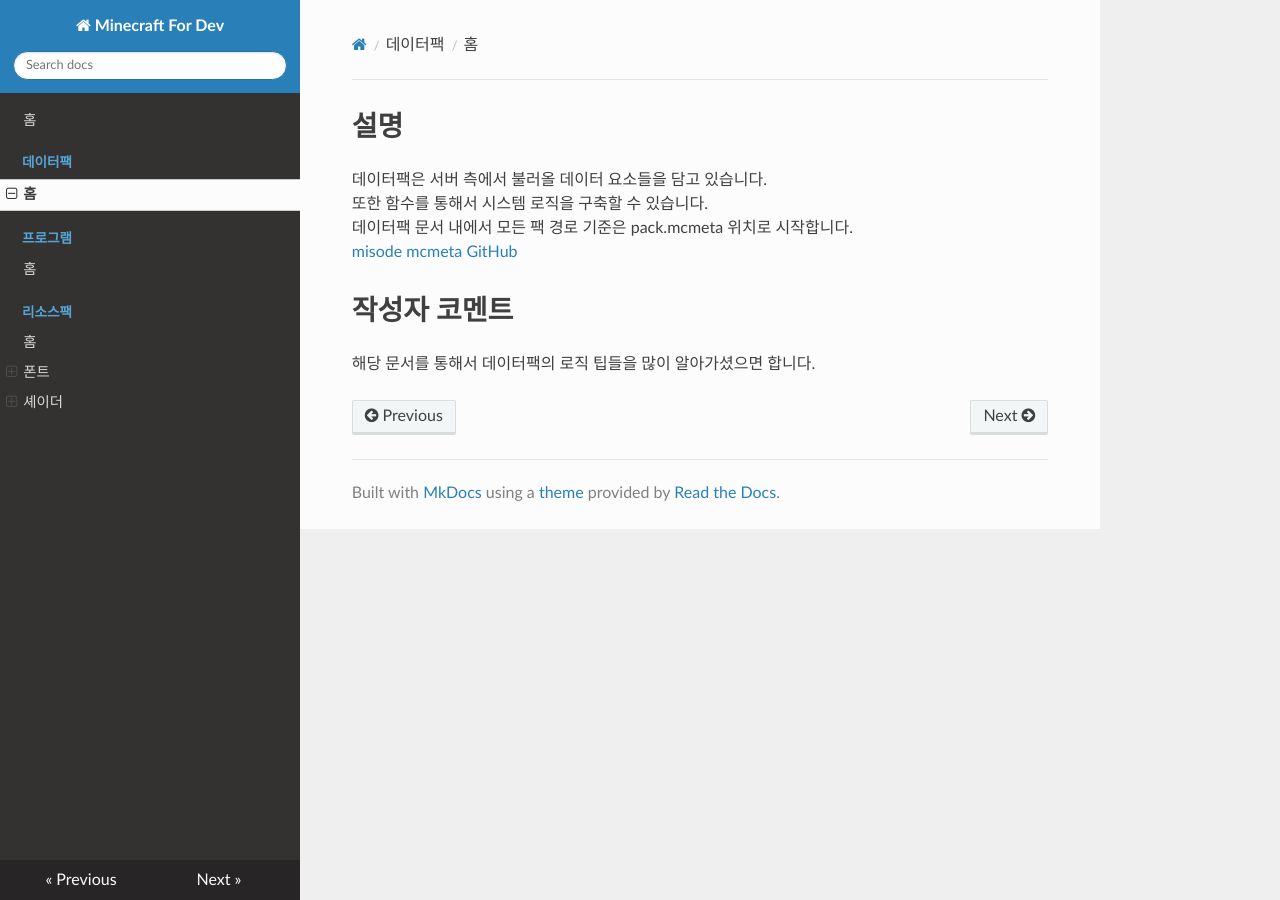
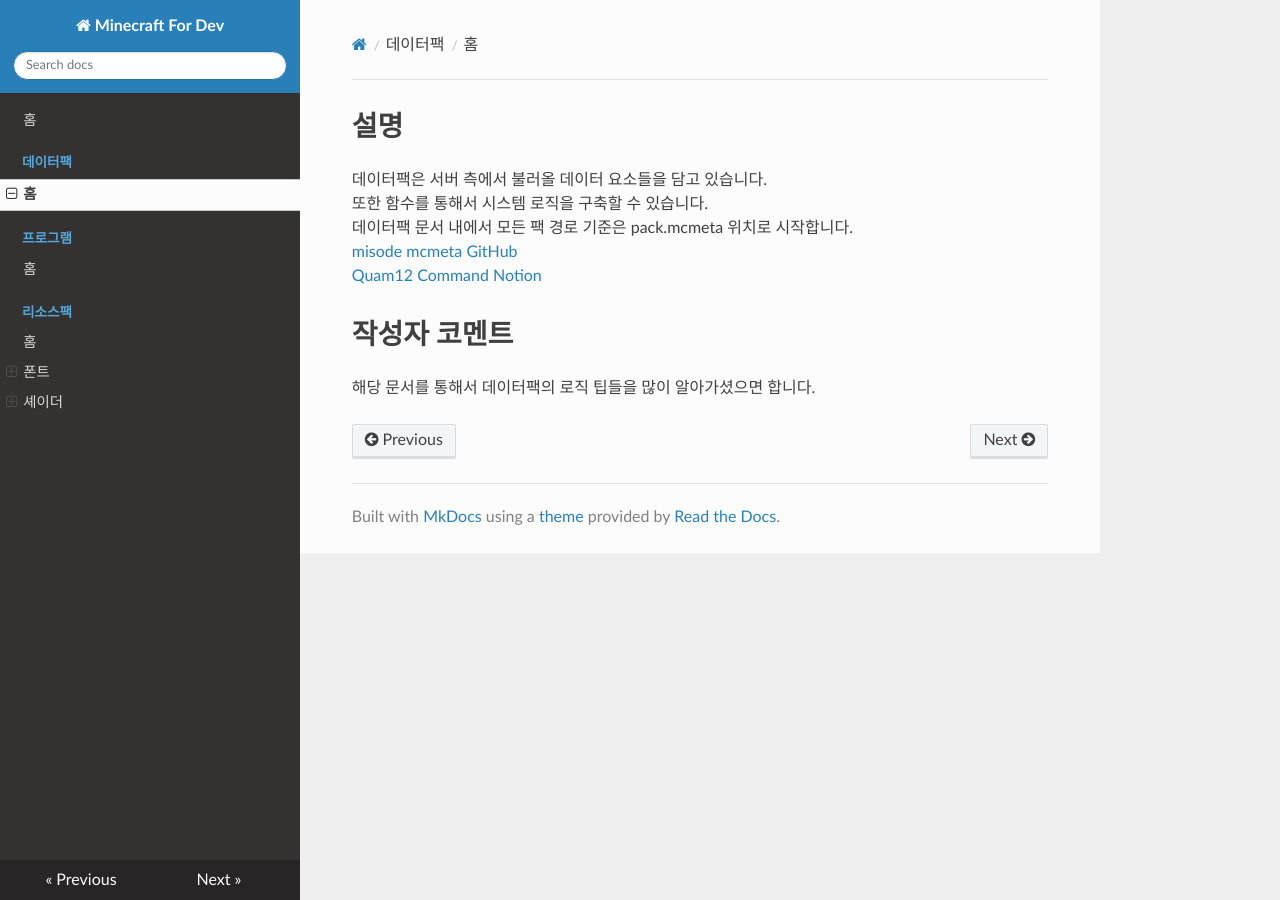
Before and after one commit to bestnuts/MinecraftForDev, an MkDocs documentation site: the page built from docs/datapack/index.md, in a window 1280 px wide. Built offline with MkDocs 1.6.1, drawn with Linux system fonts in a browser that asks for light colours; nearby versions of some CDN libraries.

Commit message:
feat: datapack quam12 command notion

```diff
--- a/docs/datapack/index.md
+++ b/docs/datapack/index.md
@@ -3,6 +3,7 @@
 또한 함수를 통해서 시스템 로직을 구축할 수 있습니다.
 데이터팩 문서 내에서 모든 팩 경로 기준은 pack.mcmeta 위치로 시작합니다.
 <a href="https://github.com/misode/mcmeta/tree/data" target="_blank">misode mcmeta GitHub</a>
+<a href="https://quam12.notion.site/Minecraft-Commands-e37583e0b43a465d9a4a69cafb4420b5?pvs=74" target="_blank">Quam12 Command Notion</a>
 
 # 작성자 코멘트
 해당 문서를 통해서 데이터팩의 로직 팁들을 많이 알아가셨으면 합니다.
```
Also changed, not shown: site/datapack/index.html, site/index.html, site/search/search_index.json.
